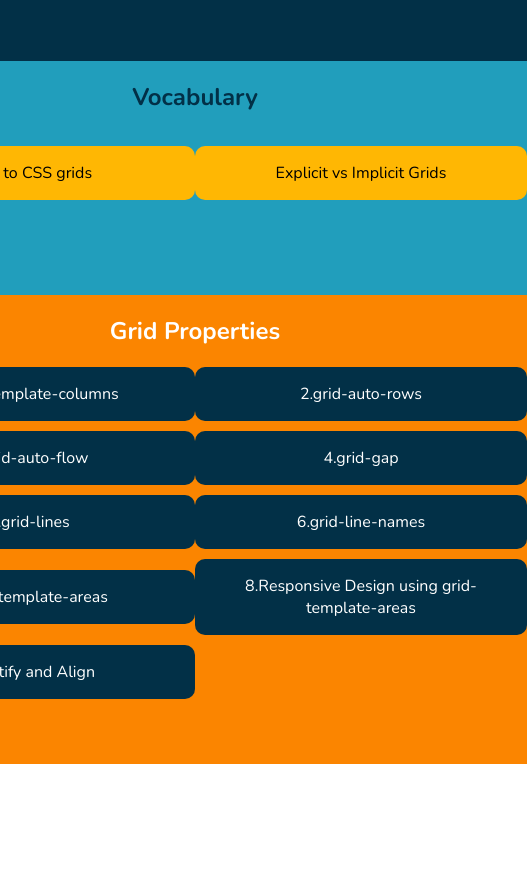
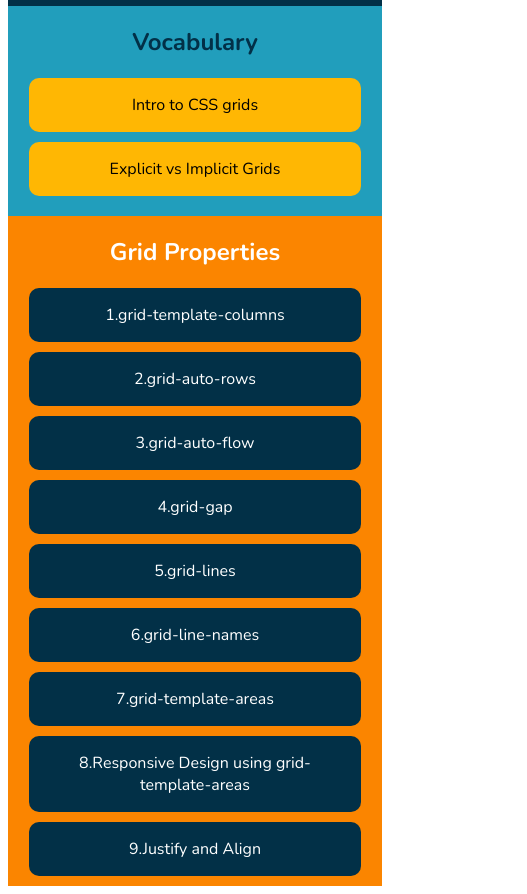
Before and after one commit to rakshith4able/CSS-GRIDS, a plain HTML site: page index.html in a window 390 px wide. Shown: the part 88-982 px from the top of the page, 527 px wide, since content can reach past the window. Before the commit the page ends 860 px from the top, so only its background shows below. Drawn offline with nearby package versions, Linux system fonts and the light colour scheme.

Commit message:
Final Commit

```diff
--- a/app.css
+++ b/app.css
@@ -89,3 +89,38 @@ section:nth-of-type(2) a{
     padding: 1rem;
     border-radius: 10px;
 }
+
+
+@media (max-width:700px) {
+
+    section:nth-of-type(1) div
+            {
+            display: grid;
+            grid-template-columns: 1fr;
+            grid-auto-rows: auto;
+            grid-gap:10px 0px;
+            grid-template-areas: "link1"
+                                "link2"
+                                "."
+                                ".";
+            }
+
+section:nth-of-type(2) div
+            {
+                display: grid;
+                grid-template-columns: 1fr;
+                grid-auto-rows: auto;
+                grid-gap:10px 0px;
+                grid-template-areas: "link1"
+                                    "link2"
+                                    "link3"
+                                    "link4"
+                                    "link5"
+                                    "link6"
+                                    "link7"
+                                    "link8"
+                                    "link9"
+                                    ". ";
+            }
+
+}
```
